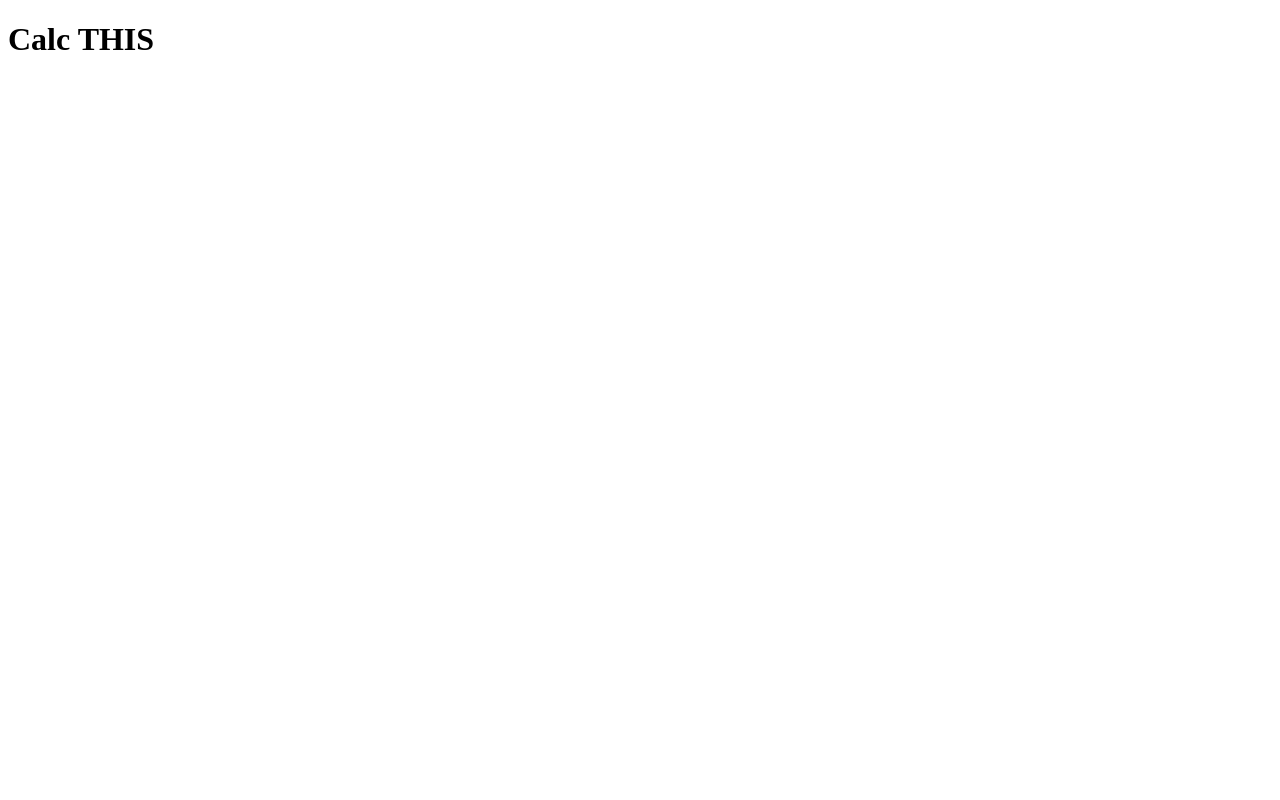
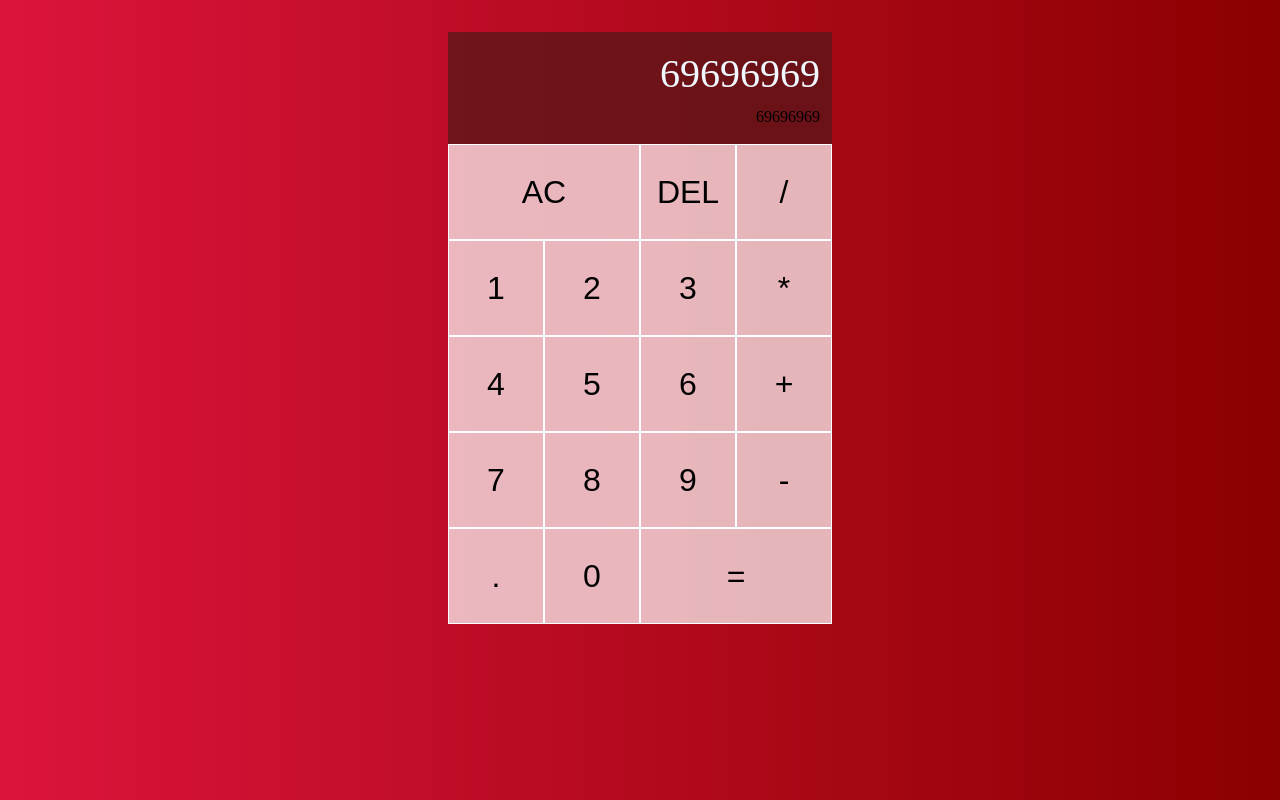
Before and after one commit to notIGR/Basic-Calculator, a React (Vite) app: page / in a window 1280 px wide. Built offline with nearby package versions, Linux system fonts and the light colour scheme.

Commit message:
set up layout of calculator via css grid

```diff
--- a/src/App.jsx
+++ b/src/App.jsx
@@ -1,11 +1,33 @@
 import React from 'react'
-
+import "./styles.css"
 
 function App() {
 
   return (
-    <div>
-      <h1>Calc THIS</h1>
+    <div className="calculator-grid">
+      <div className="output">
+        <div className="previous-operand">69696969</div>
+        <div className="current-operand">69696969</div>
+      </div>
+   <button className="span-two">AC</button>
+   <button>DEL</button>
+   <button>/</button>
+   <button>1</button>
+   <button>2</button>
+   <button>3</button>
+   <button>*</button>
+   <button>4</button>
+   <button>5</button>
+   <button>6</button>
+   <button>+</button>
+   <button>7</button>
+   <button>8</button>
+   <button>9</button>
+   <button>-</button>
+   <button>.</button>
+   <button>0</button>
+   <button className="span-two">=</button>
+
     </div>
   )
 }
--- /dev/null
+++ b/src/styles.css
@@ -0,0 +1,50 @@
+*, *::before, *::after {
+    box-sizing: border-box;
+}
+
+body {
+    margin: 0;
+    background: linear-gradient(to right, crimson, darkred);
+}
+
+.calculator-grid {
+display: grid;
+margin-top: 2rem;
+justify-content: center;
+grid-template-columns: repeat(4, 6rem);
+grid-template-rows: minmax(7rem, auto) repeat(5, 6rem);
+}
+
+.calculator-grid > button {
+cursor: pointer;
+font-size: 2rem;
+border: 1px solid white;
+outline: none;
+background-color: rgba(255, 255, 255, .70);
+}
+
+.calculator-grid > button:hover,
+.calculator-grid > button:focus {
+    background-color: rgba(255, 255, 255, .90);
+}
+
+.span-two {
+    grid-column: span 2;
+}
+
+.output {
+    grid-column: 1/-1;
+    background-color: rgba(80, 24, 24, 0.7);
+    display: flex;
+    flex-direction: column;
+    align-items: flex-end;
+    justify-content: space-around;
+    padding: .75rem;
+    word-wrap: break-word;
+    word-break: break-all;
+}
+
+.output .previous-operand {
+    color: aliceblue;
+    font-size: 2.5rem;
+}
```
